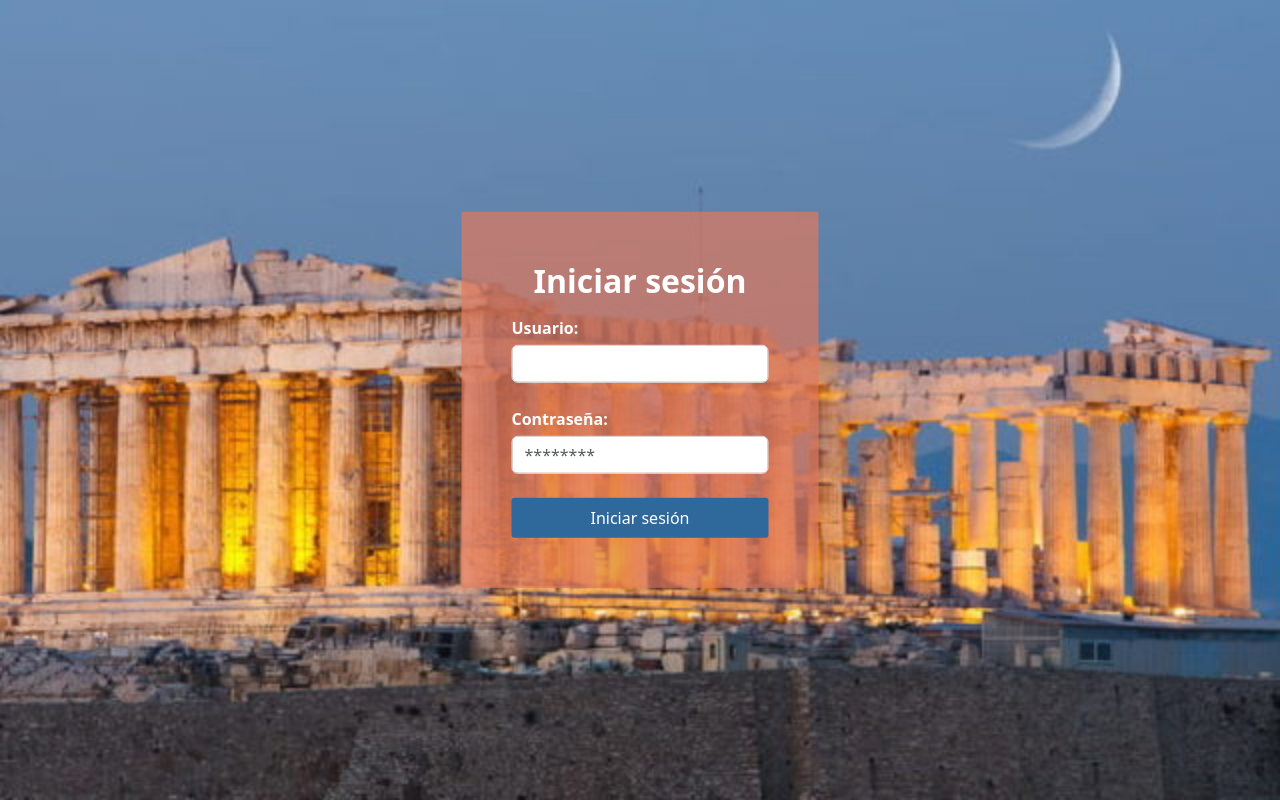
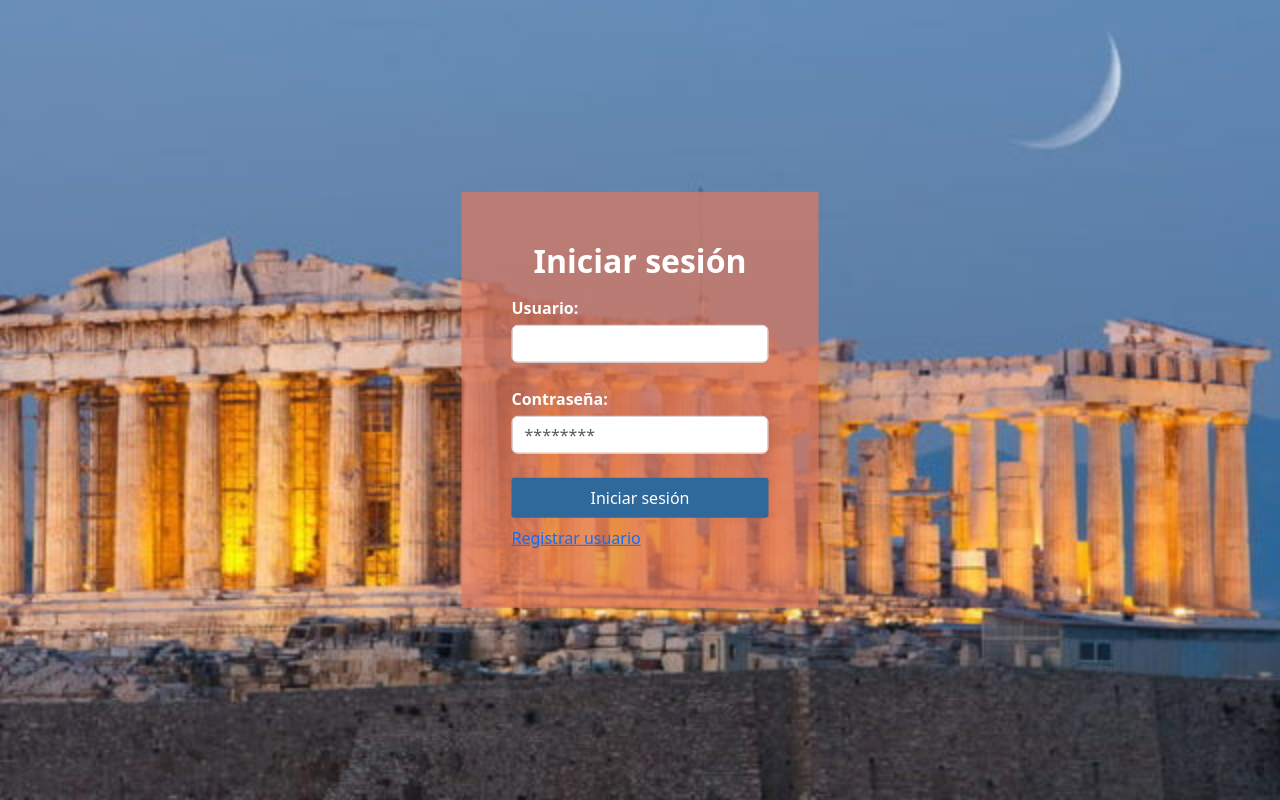
Before and after one commit to Proyecto-integradorUV/proyecto_integrador_griego, a React (Create React App) app: page /SignIn in a window 1280 px wide. Built offline with nearby package versions, Linux system fonts and the light colour scheme.

Commit message:
ir a registrarse en signin

```diff
--- a/src/signIn/SingIn.js
+++ b/src/signIn/SingIn.js
@@ -95,6 +95,9 @@ const SignIn = () => {
           <br />
           <button type="submit">Iniciar sesión</button>
         </form>
+        <div class="col-md-10 my-2">
+          <a href="/SignUp">Registrar usuario</a>
+        </div>
       </div>
     </div>
   );
```
